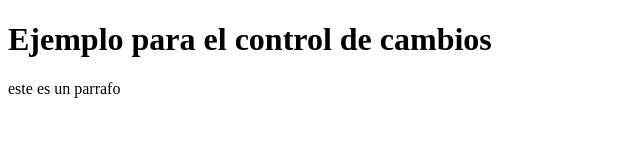
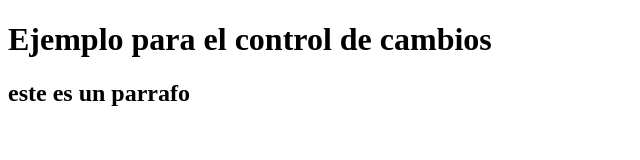
Before and after one commit to DanielRzAr/Pagina-web, a plain HTML site: page index.html in a window 1280 px wide. Shown: the whole page, without its empty margins (0-640 px from the left). Drawn offline with Linux system fonts and the light colour scheme.

Commit message:
Modificacion del parrafo
se cambio el parrafo por un h2

```diff
--- a/index.html
+++ b/index.html
@@ -8,6 +8,6 @@
 </head>
 <body>
     <h1>Ejemplo para el control de cambios</h1>
-        <p>este es un parrafo</p>
+        <h2>este es un parrafo</h2>
 </body>
 </html>
```
